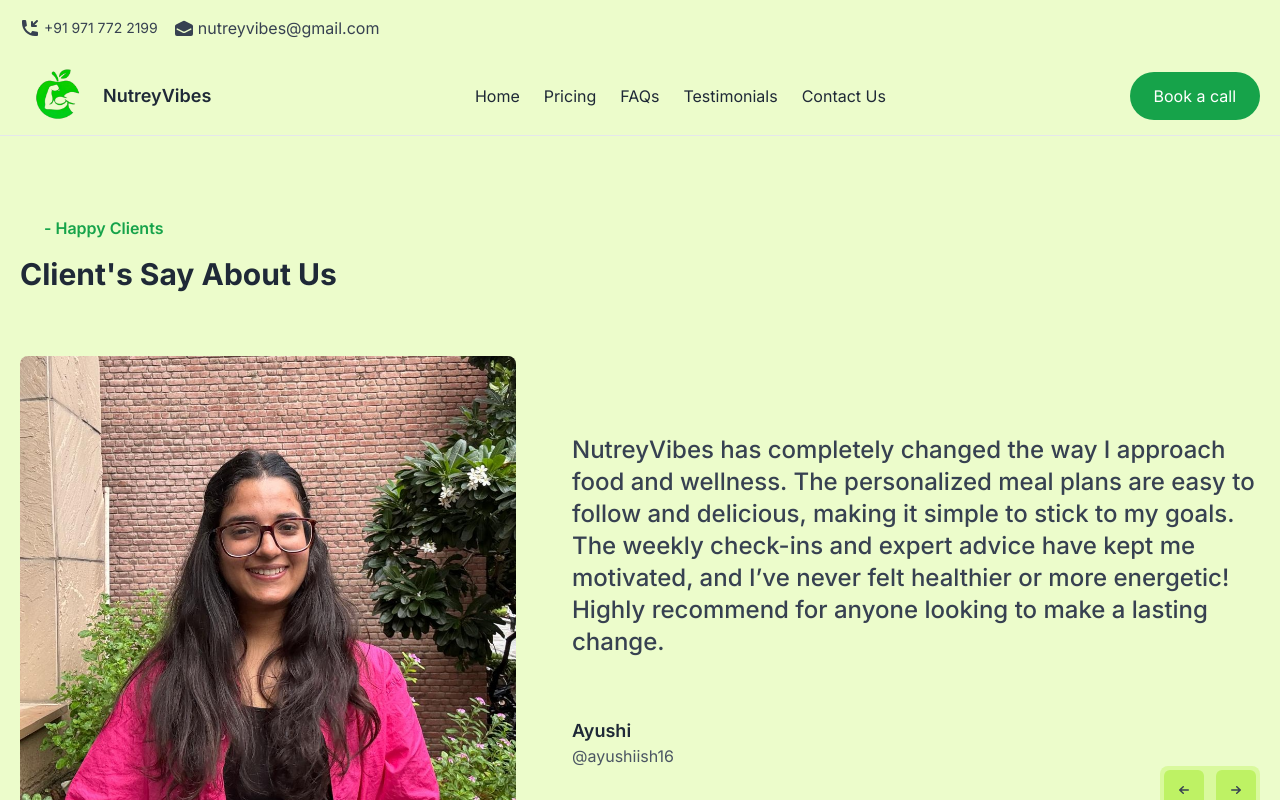
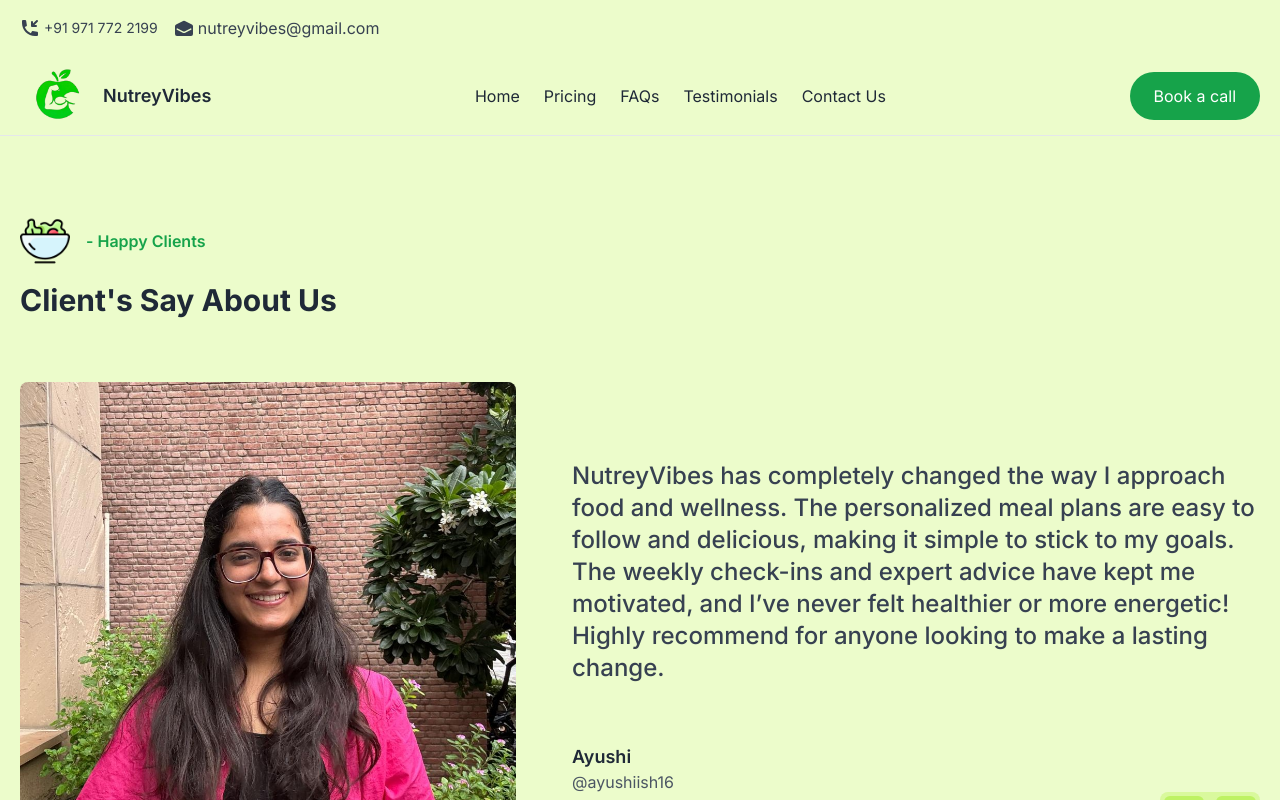
Before and after one commit to vishal7245/nutreyvibes, a Next.js app: page /testimonials in a window 1280 px wide. Shown: the top 800 px of the page. Built offline with nearby package versions, Linux system fonts and the light colour scheme.

Commit message:
added emoticon on testimonials

```diff
--- a/app/(Community)/testimonials/page.tsx
+++ b/app/(Community)/testimonials/page.tsx
@@ -32,9 +32,18 @@
     <section className="py-10 xl:py-20 mb-10 xl:mb-0 overflow-hidden">
       <div className="max-w-7xl mx-auto px-5 sm:px-10 md:px-12 lg:px-5 space-y-16">
         <div className="space-y-4 max-w-2xl">
-          <span className="text-green-600  font-semibold pl-6 relative before:absolute before:top-1/2 before:left-0 before:w-5 before:h-px before:rounded-full">
-            - Happy Clients
-          </span>
+        <div className="flex items-center space-x-2">
+            <Image
+                src="/bowl-1.png"
+                alt="Bowl"
+                width={50}
+                height={50}
+                className="w-10 lg:w-[50px]"
+            />
+            <span className="text-green-600 font-semibold relative pl-2">
+                - Happy Clients
+            </span>
+        </div>
           <h1 className="font-bold text-gray-800 text-3xl">Client's Say About Us</h1>
         </div>
         <div className="relative">
```
